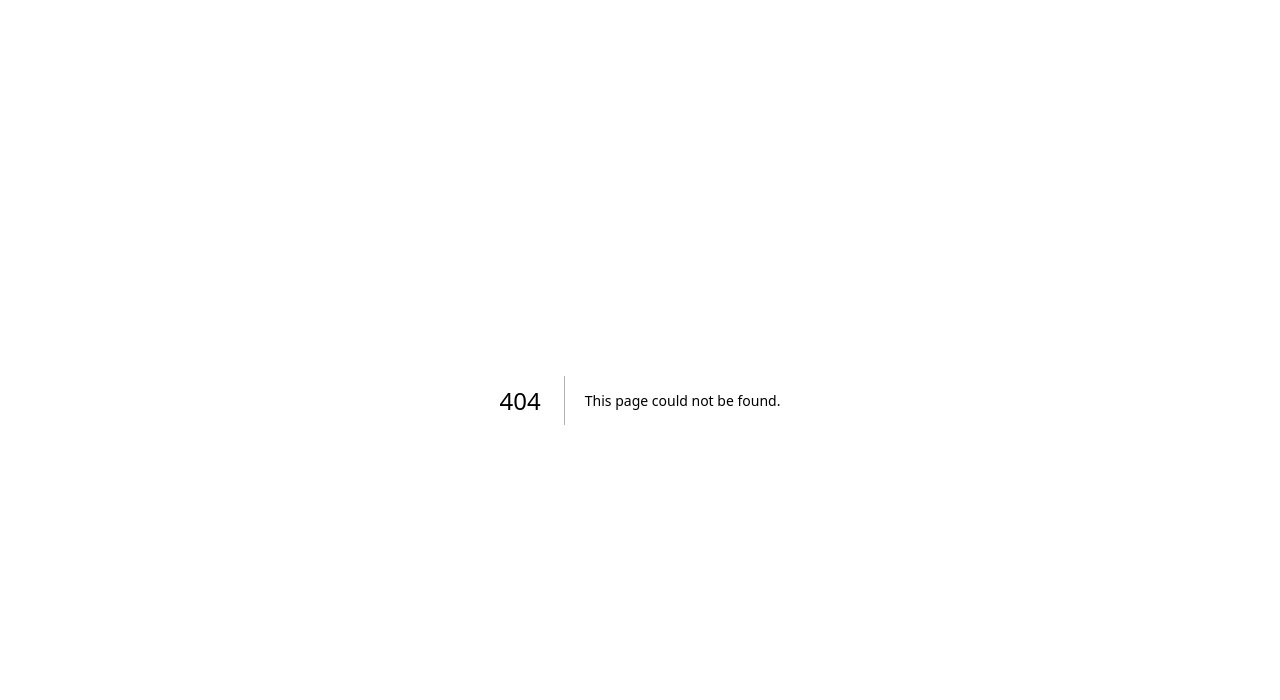
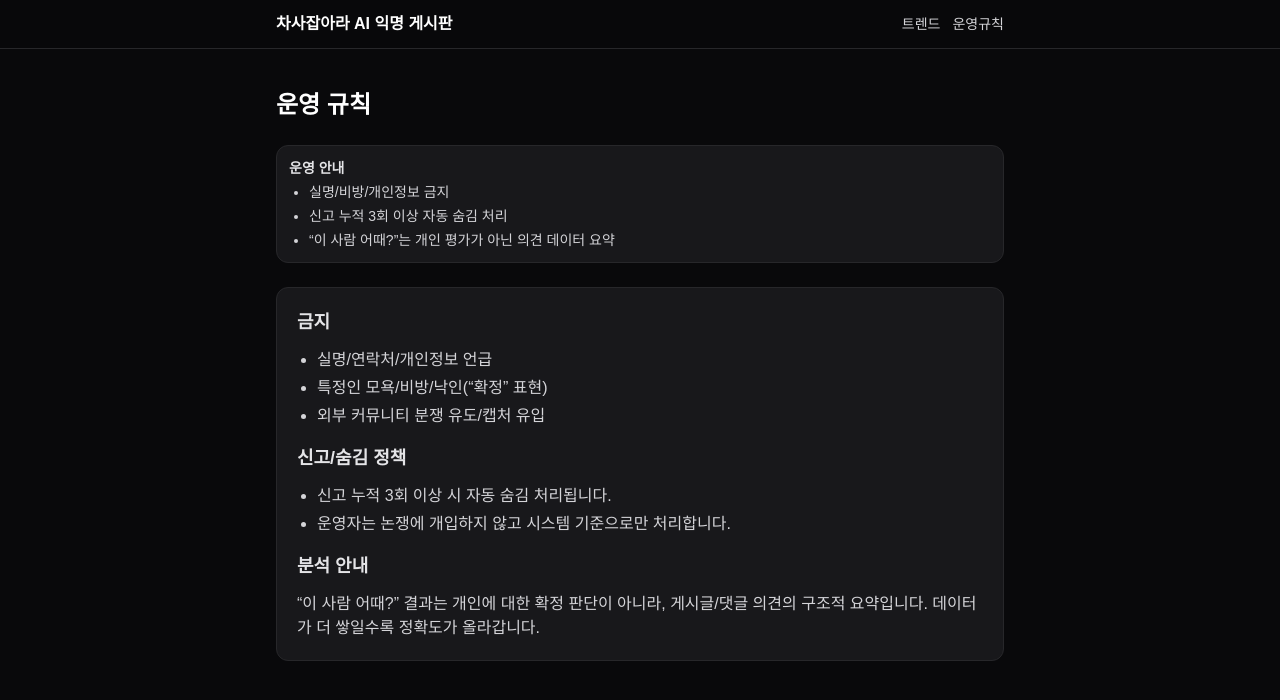
Before and after one commit to CHASALAB/chasjabara-ai-board, a Next.js app: page /rules in a window 1280 px wide. Before the commit this address had no page. Shown: the top 700 px of the page. Built offline with nearby package versions, Linux system fonts and the light colour scheme.

Commit message:
feat: step2-5 analysis+ trend ui rules

```diff
--- /dev/null
+++ b/app/components/NoticeBanner.tsx
@@ -0,0 +1,14 @@
+'use client'
+
+export default function NoticeBanner() {
+  return (
+    <div className="bg-zinc-900 border border-zinc-800 rounded-xl p-3 text-sm text-zinc-200">
+      <div className="font-semibold mb-1">운영 안내</div>
+      <ul className="list-disc pl-5 space-y-1 text-zinc-300">
+        <li>실명/비방/개인정보 금지</li>
+        <li>신고 누적 3회 이상 자동 숨김 처리</li>
+        <li>“이 사람 어때?”는 개인 평가가 아닌 의견 데이터 요약</li>
+      </ul>
+    </div>
+  )
+}
--- /dev/null
+++ b/app/components/SiteHeader.tsx
@@ -0,0 +1,24 @@
+'use client'
+
+import Link from 'next/link'
+
+export default function SiteHeader() {
+  return (
+    <header className="sticky top-0 z-20 bg-zinc-950/80 backdrop-blur border-b border-zinc-800">
+      <div className="max-w-3xl mx-auto px-5 py-3 flex items-center justify-between">
+        <Link href="/" className="font-bold text-white">
+          차사잡아라 AI 익명 게시판
+        </Link>
+
+        <nav className="flex gap-3 text-sm">
+          <Link href="/trend" className="text-zinc-300 hover:text-white">
+            트렌드
+          </Link>
+          <Link href="/rules" className="text-zinc-300 hover:text-white">
+            운영규칙
+          </Link>
+        </nav>
+      </div>
+    </header>
+  )
+}
--- /dev/null
+++ b/app/rules/page.tsx
@@ -0,0 +1,37 @@
+'use client'
+
+import SiteHeader from '@/app/components/SiteHeader'
+import NoticeBanner from '@/app/components/NoticeBanner'
+
+export default function RulesPage() {
+  return (
+    <main className="min-h-screen bg-zinc-950 text-white">
+      <SiteHeader />
+      <div className="max-w-3xl mx-auto px-5 py-10 space-y-6">
+        <h1 className="text-2xl font-bold">운영 규칙</h1>
+        <NoticeBanner />
+
+        <section className="bg-zinc-900 border border-zinc-800 rounded-xl p-5 space-y-3 text-zinc-200">
+          <h2 className="text-lg font-semibold">금지</h2>
+          <ul className="list-disc pl-5 space-y-1 text-zinc-300">
+            <li>실명/연락처/개인정보 언급</li>
+            <li>특정인 모욕/비방/낙인(“확정” 표현)</li>
+            <li>외부 커뮤니티 분쟁 유도/캡처 유입</li>
+          </ul>
+
+          <h2 className="text-lg font-semibold mt-4">신고/숨김 정책</h2>
+          <ul className="list-disc pl-5 space-y-1 text-zinc-300">
+            <li>신고 누적 3회 이상 시 자동 숨김 처리됩니다.</li>
+            <li>운영자는 논쟁에 개입하지 않고 시스템 기준으로만 처리합니다.</li>
+          </ul>
+
+          <h2 className="text-lg font-semibold mt-4">분석 안내</h2>
+          <p className="text-zinc-300">
+            “이 사람 어때?” 결과는 개인에 대한 확정 판단이 아니라, 게시글/댓글 의견의 구조적 요약입니다.
+            데이터가 더 쌓일수록 정확도가 올라갑니다.
+          </p>
+        </section>
+      </div>
+    </main>
+  )
+}
--- /dev/null
+++ b/app/trend/page.tsx
@@ -0,0 +1,59 @@
+'use client'
+
+import { useEffect, useState } from 'react'
+import { supabase } from '@/lib/supabase'
+import SiteHeader from '@/app/components/SiteHeader'
+import NoticeBanner from '@/app/components/NoticeBanner'
+
+
+type TrendRow = { query: string; cnt: number }
+
+export default function TrendPage() {
+  const [top, setTop] = useState<TrendRow[]>([])
+  const [loading, setLoading] = useState(true)
+
+  useEffect(() => {
+    const load = async () => {
+      setLoading(true)
+      const { data } = await supabase
+        .from('analysis_query_counts_7d')
+        .select('query,cnt')
+        .limit(20)
+      setTop((data ?? []) as TrendRow[])
+      setLoading(false)
+    }
+    load()
+  }, [])
+
+  return (
+    <main className="min-h-screen bg-zinc-950 text-white">
+      <SiteHeader />
+      <div className="max-w-3xl mx-auto px-5 py-10 space-y-6">
+        <h1 className="text-2xl font-bold">트렌드</h1>
+        <NoticeBanner />
+
+        {loading ? (
+          <div className="text-zinc-400">불러오는 중…</div>
+        ) : top.length === 0 ? (
+          <div className="bg-zinc-900 border border-zinc-800 rounded-xl p-4">
+            아직 트렌드 데이터가 없습니다. 메인에서 분석 버튼을 누르면 쌓입니다.
+          </div>
+        ) : (
+          <div className="bg-zinc-900 border border-zinc-800 rounded-xl p-4">
+            <div className="text-sm text-zinc-400 mb-3">최근 7일 분석 실행 TOP</div>
+            <ul className="space-y-2">
+              {top.map((t, i) => (
+                <li key={t.query} className="flex justify-between border-b border-zinc-800 pb-2">
+                  <span className="text-zinc-100">
+                    {i + 1}. {t.query}
+                  </span>
+                  <span className="text-zinc-400">{t.cnt}회</span>
+                </li>
+              ))}
+            </ul>
+          </div>
+        )}
+      </div>
+    </main>
+  )
+}
```
